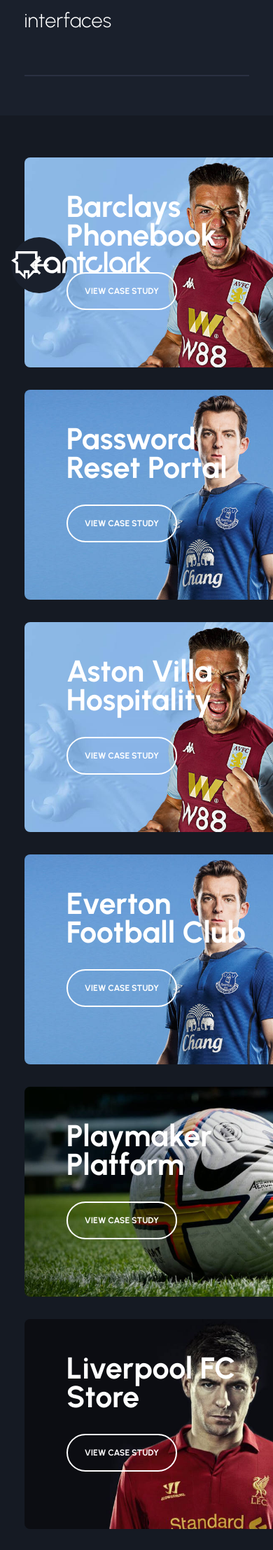
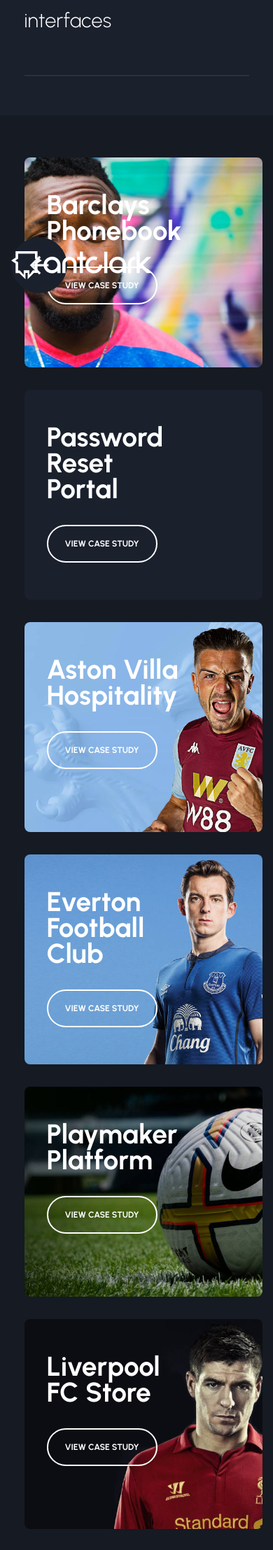
Before and after one commit to anthony-clark/AnthonyClark.github.io, a Jekyll site: the page index.html, which Jekyll copies as it is, in a window 390 px wide. Shown: the part 461-2676 px from the top of the page at 70% size. Built offline with Jekyll 4.4.1, drawn with Linux system fonts in a browser that asks for light colours; nearby versions of some CDN libraries.

Commit message:
home projects mobile

```diff
--- a/css/main.css
+++ b/css/main.css
@@ -354,6 +354,7 @@
         background-attachment: scroll;
         background-size: cover;
         background-position: right;
+        background-color: #1A202C;
     }
     .next-project.efc{
         background-image: url("../images/efc/next-project-efc.jpg");
@@ -372,6 +373,9 @@
     }
     .next-project.goape{
         background-image: url("../images/go-ape/next-project-go-ape.jpg");
+    }
+    .next-project.phonebook{
+        background-image: url("../images/barclays/next-project-phonebook.jpg");
     }
     .next-project .container{
         display: block;
@@ -393,6 +397,7 @@
             padding-top: 30px;
             padding-left:24px;
             border-radius: 8px;
+
         }
         section div.container.home-projects .next-project a{
             width: auto;
@@ -1049,4 +1054,57 @@
         grid-gap: 1.7rem;
     }
 
+
+
+    section div.container.home-projects .next-project{
+        height: 300px;
+        padding-top: 30px;
+        padding-left:0;
+        border-radius: 8px;
+
+    }
+    section div.container.home-projects .next-project a{
+        width: auto;
+        padding: 16px 24px;
+    }
+    section div.container.home-projects .next-project h2 span{
+        display: none;
+    }
+    section div.container.home-projects .next-project h2{
+        font-size: 2.7em;
+    margin:0 0 8px 0;
+line-height: .95em;
+width:200px;
+
+}
+section div.container.home-projects{
+    display: grid;
+    grid-template-columns: repeat(auto-fill, minmax(340px, 1fr));
+    grid-gap: 2rem;
+    }
+
+
+
+
+    section div.container.home-projects .next-project.efc{
+        background-position: 80%;
+    }
+    section div.container.home-projects .next-project.avfc{
+        background-position:77%;
+    }
+    section div.container.home-projects .next-project.lfc{
+        background-position: 77%;
+    }
+    section div.container.home-projects .next-project.playmaker{
+        background-position: 73%;
+    }
+    section div.container.home-projects .next-project.goape{
+        background-position: 75%;
+    }
+    section div.container.home-projects .next-project.lexus{
+        background-position: 63%;
+    }
+
+
+
       }
--- a/index.html
+++ b/index.html
@@ -38,8 +38,8 @@
 </div>
 <section class="projects">
 	<div class="container home-projects">
-		<div class="next-project avfc"><div class="container"><h2>Barclays Phonebook</h2><p>UI</p><a href="" aria-label="View Aston Villa Hospitality case study">View case study</a></div></div>
-		<div class="next-project efc"><div class="container"><h2>Password Reset Portal</h2><p>UX/UI</p><a href="" aria-label="View Everton Football Club case study">View case study</a></div></div>
+		<div class="next-project phonebook"><div class="container"><h2>Barclays Phonebook</h2><p>UI</p><a href="" aria-label="View Aston Villa Hospitality case study">View case study</a></div></div>
+		<div class="next-project"><div class="container"><h2>Password Reset Portal</h2><p>UX/UI</p><a href="" aria-label="View Everton Football Club case study">View case study</a></div></div>
 		<div class="next-project avfc"><div class="container"><h2>Aston Villa Hospitality</h2><p>UX/UI</p><a href="" aria-label="View Aston Villa Hospitality case study">View case study</a></div></div>
 	<div class="next-project efc"><div class="container"><h2>Everton Football Club</h2><p>UX/UI</p><a href="" aria-label="View Everton Football Club case study">View case study</a></div></div>
 	<div class="next-project playmaker"><div class="container"><h2>Playmaker Platform</h2><p>UX/UI</p><a href="" aria-label="View Playmaker Platform case study">View case study</a></div></div>
```
Also changed, not shown: images/barclays/next-project-phonebook.jpg (added).
